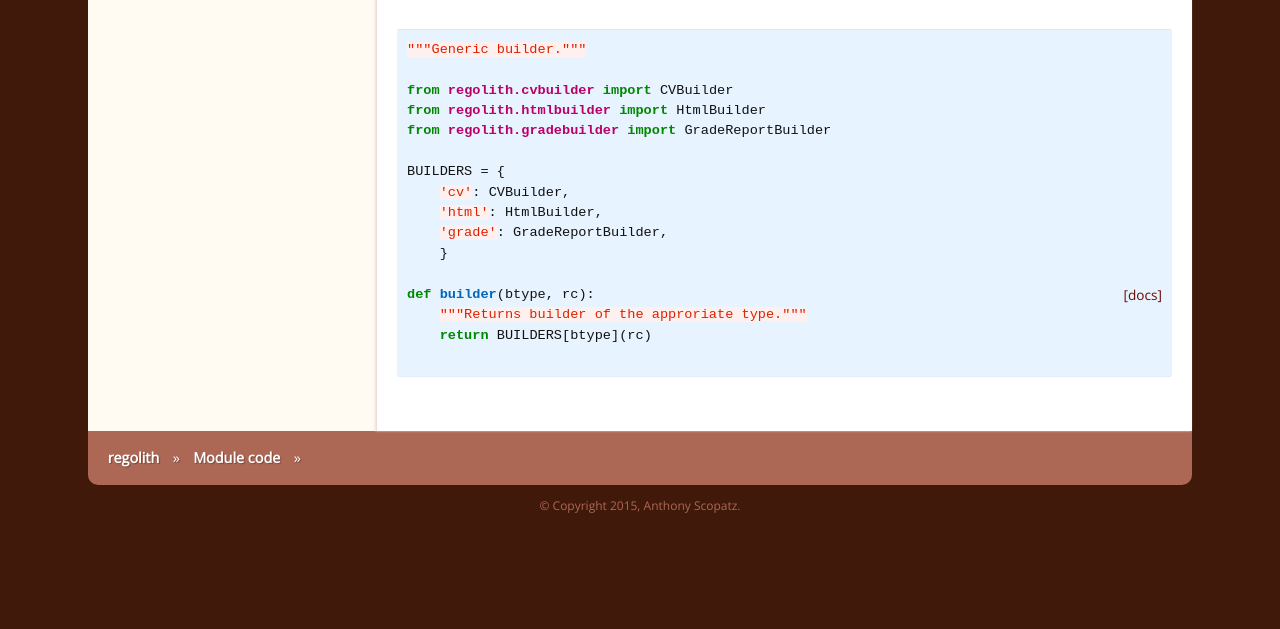
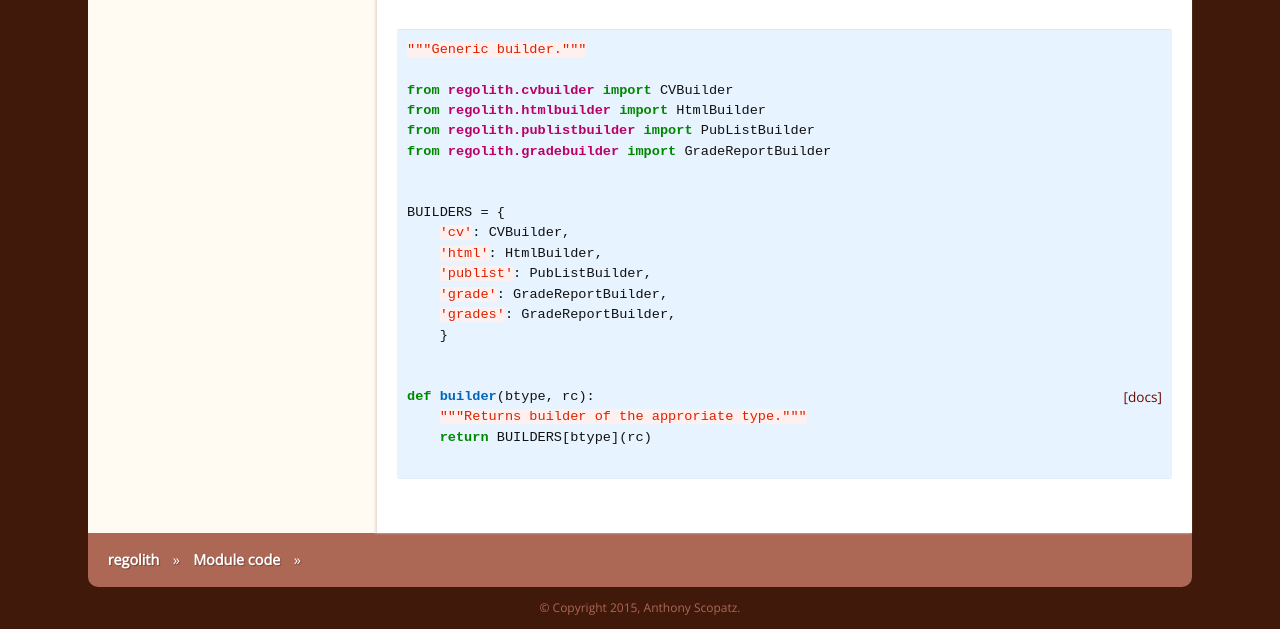
Before and after one commit to regro/regolith-docs, a plain HTML site: page _modules/regolith/builder.html in a window 1280 px wide. Shown: the part 215-844 px from the top of the page. Before the commit the page ends 800 px from the top, so only its background shows below. Drawn offline with nearby package versions, Linux system fonts and the light colour scheme; some packages are replaced by stand-ins of ours; a web font is replaced by a local one.

Commit message:
Update docs after building Travis build 14 of ergs/regolith
The docs were built from the branch 'master' against the commit
358aa5da3068eb8f64129ddd1d0f715aa828266f.

The Travis build that generated this commit is at
https://travis-ci.org/ergs/regolith/jobs/295156057.

The doctr command that was run is

    /home/travis/miniconda/bin/doctr deploy . --deploy-repo ergs/regolith-docs --built-docs ./docs/_build/html

```diff
--- a/_modules/regolith/builder.html
+++ b/_modules/regolith/builder.html
@@ -55,13 +55,18 @@
 
 <span class="kn">from</span> <span class="nn">regolith.cvbuilder</span> <span class="k">import</span> <span class="n">CVBuilder</span>
 <span class="kn">from</span> <span class="nn">regolith.htmlbuilder</span> <span class="k">import</span> <span class="n">HtmlBuilder</span>
+<span class="kn">from</span> <span class="nn">regolith.publistbuilder</span> <span class="k">import</span> <span class="n">PubListBuilder</span>
 <span class="kn">from</span> <span class="nn">regolith.gradebuilder</span> <span class="k">import</span> <span class="n">GradeReportBuilder</span>
+
 
 <span class="n">BUILDERS</span> <span class="o">=</span> <span class="p">{</span>
     <span class="s1">&#39;cv&#39;</span><span class="p">:</span> <span class="n">CVBuilder</span><span class="p">,</span>
     <span class="s1">&#39;html&#39;</span><span class="p">:</span> <span class="n">HtmlBuilder</span><span class="p">,</span>
+    <span class="s1">&#39;publist&#39;</span><span class="p">:</span> <span class="n">PubListBuilder</span><span class="p">,</span>
     <span class="s1">&#39;grade&#39;</span><span class="p">:</span> <span class="n">GradeReportBuilder</span><span class="p">,</span>
+    <span class="s1">&#39;grades&#39;</span><span class="p">:</span> <span class="n">GradeReportBuilder</span><span class="p">,</span>
     <span class="p">}</span>
+
 
 <div class="viewcode-block" id="builder"><a class="viewcode-back" href="../../api/builder.html#regolith.builder.builder">[docs]</a><span class="k">def</span> <span class="nf">builder</span><span class="p">(</span><span class="n">btype</span><span class="p">,</span> <span class="n">rc</span><span class="p">):</span>
     <span class="sd">&quot;&quot;&quot;Returns builder of the approriate type.&quot;&quot;&quot;</span>
```
